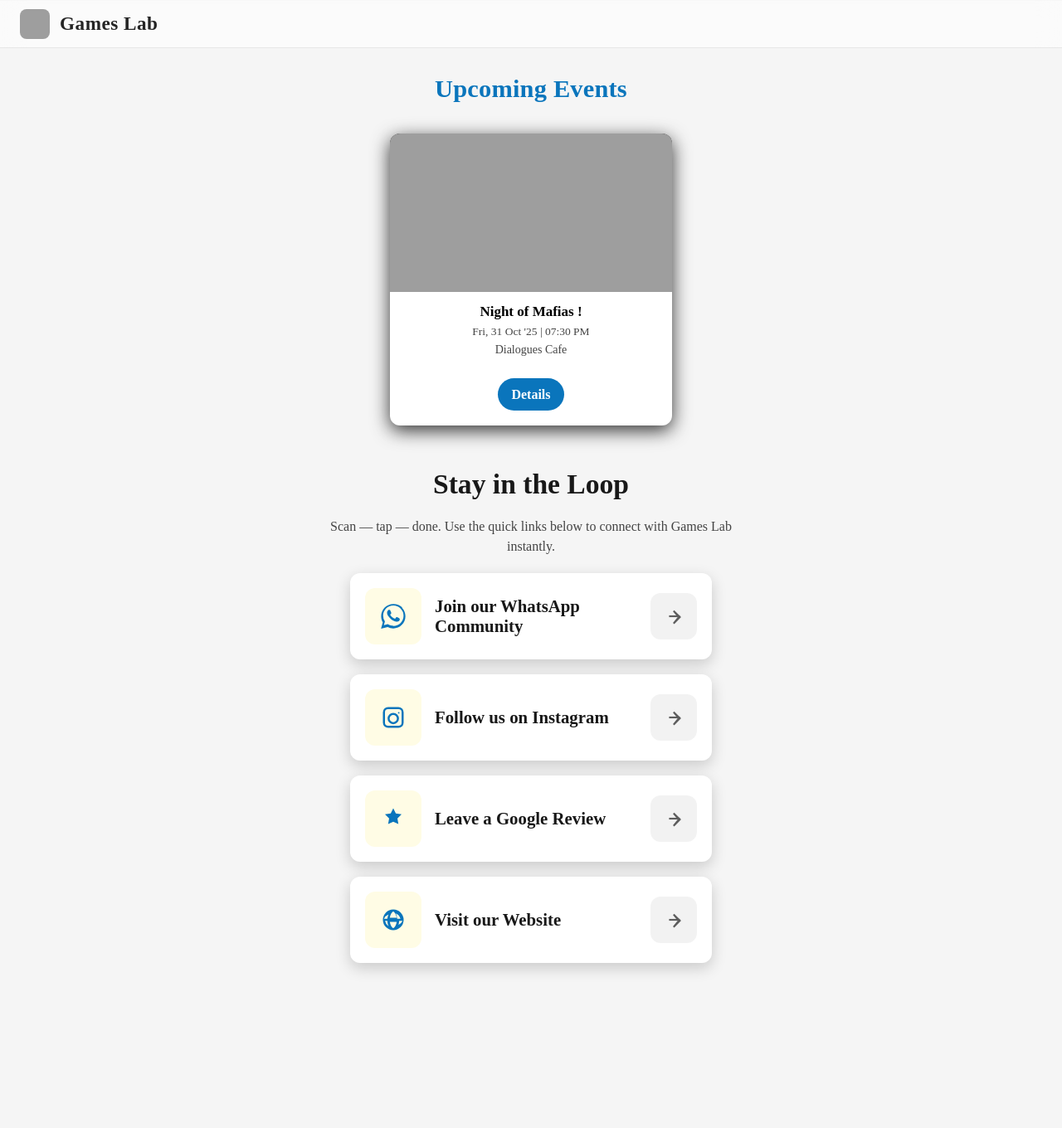
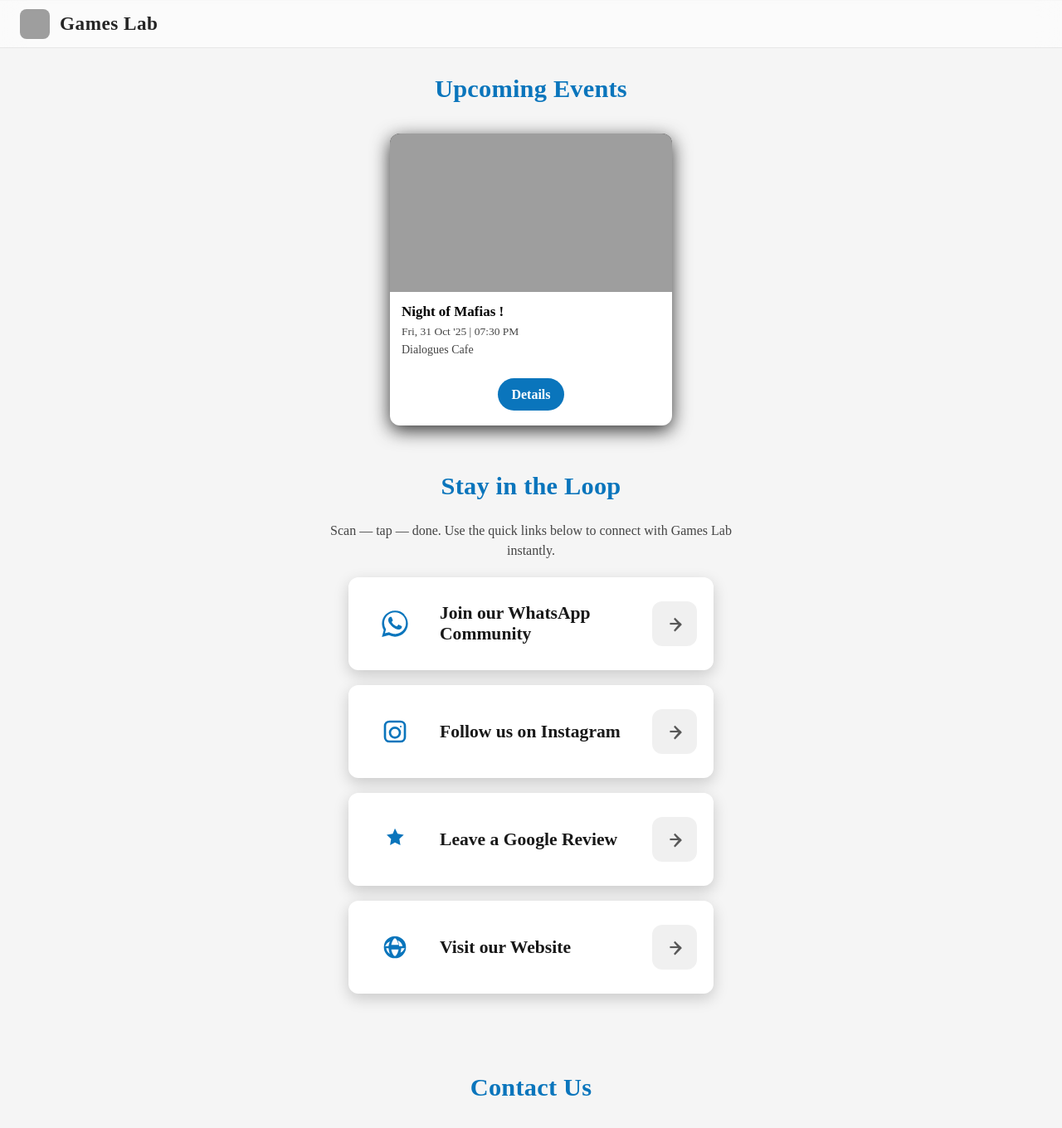
Before and after one commit to gameslabbangalore-maker/website, a Jekyll site: the page built from qr-landing.html, in a window 1280 px wide and 1400 px high. Shown: the top 1360 px of the window at 83% size. Built offline with Jekyll 4.4.1, drawn with Linux system fonts in a browser that asks for light colours; some of the changed text lies outside the part shown; grey boxes are pictures that could not be loaded.

Commit message:
Polish QR landing quick links and add contact section

```diff
--- a/assets/css/qr-landing.css
+++ b/assets/css/qr-landing.css
@@ -5,10 +5,10 @@
 
 .qr-main{
   padding-top:32px;
-  padding-bottom:56px;
+  padding-bottom:64px;
   display:flex;
   flex-direction:column;
-  gap:52px;
+  gap:56px;
   align-items:center;
 }
 
@@ -18,7 +18,6 @@
   flex-direction:column;
   align-items:center;
   gap:18px;
-  text-align:center;
 }
 
 .qr-actions{
@@ -30,10 +29,7 @@
   text-align:center;
 }
 
-.qr-actions h2{
-  margin:0;
-  font-size:clamp(1.6rem,3.5vw,2.1rem);
-}
+.qr-actions .title{margin-bottom:4px;}
 
 .qr-actions-copy{
   margin:0;
@@ -43,25 +39,25 @@
 }
 
 .qr-action-row{
+  width:100%;
   display:flex;
   flex-direction:column;
+  align-items:center;
   gap:18px;
-  width:100%;
-  align-items:center;
 }
 
 .qr-action-card{
   width:90vw;
   max-width:400px;
-  padding:18px;
+  padding:clamp(14px,2.6vw,20px);
   border-radius:12px;
   background:var(--card);
   box-shadow:0 2px 8px rgba(0,0,0,.8);
   text-decoration:none;
-  color:inherit;
+  color:var(--text-main);
   display:flex;
   align-items:center;
-  gap:16px;
+  gap:clamp(12px,2.2vw,18px);
   backdrop-filter:blur(14px);
   -webkit-backdrop-filter:blur(14px);
   transition:transform .18s ease, box-shadow .18s ease;
@@ -78,11 +74,11 @@
   outline-offset:3px;
 }
 
-.qr-action-media{
-  width:68px;
-  height:68px;
-  border-radius:12px;
-  background:rgba(252,224,41,.12);
+.qr-action-icon{
+  width:clamp(56px,16vw,72px);
+  height:clamp(56px,16vw,72px);
+  border-radius:10px;
+  background:rgba(255,255,255,.08);
   display:flex;
   align-items:center;
   justify-content:center;
@@ -90,22 +86,22 @@
   flex-shrink:0;
 }
 
-.qr-action-media svg{
-  width:30px;
-  height:30px;
+.qr-action-icon svg{
+  width:clamp(26px,7vw,32px);
+  height:clamp(26px,7vw,32px);
   display:block;
 }
 
 .qr-action-label{
   font-weight:800;
-  font-size:clamp(1.05rem,2.4vw,1.3rem);
+  font-size:clamp(1.05rem,2.4vw,1.35rem);
   text-align:left;
   flex:1 1 auto;
 }
 
 .qr-action-arrow{
-  width:56px;
-  height:56px;
+  width:clamp(42px,12vw,54px);
+  height:clamp(42px,12vw,54px);
   border-radius:12px;
   background:rgba(255,255,255,.08);
   display:flex;
@@ -116,17 +112,17 @@
 }
 
 .qr-action-arrow svg{
-  width:26px;
-  height:26px;
+  width:clamp(22px,6.4vw,26px);
+  height:clamp(22px,6.4vw,26px);
   display:block;
   transform:translateX(2px);
-  opacity:.85;
+  opacity:.88;
 }
 
 .qr-empty-card{
   width:90vw;
   max-width:400px;
-  padding:20px 22px;
+  padding:22px clamp(18px,3vw,26px);
   border-radius:12px;
   background:var(--card);
   box-shadow:0 2px 8px rgba(0,0,0,.8);
@@ -140,7 +136,7 @@
 
 .qr-empty-card h3{
   margin:0;
-  font-size:1.35rem;
+  font-size:1.3rem;
 }
 
 .qr-empty-card p{
@@ -151,16 +147,12 @@
 
 @media (max-width:768px){
   .qr-main{
-    padding-top:24px;
-    gap:42px;
+    padding-top:26px;
+    gap:48px;
   }
 
   .qr-actions-copy{
     font-size:.95rem;
-  }
-
-  .qr-action-card{
-    padding:16px;
   }
 }
 
@@ -171,6 +163,6 @@
   }
 
   .qr-action-arrow{
-    background:rgba(0,0,0,.05);
+    background:rgba(0,0,0,.06);
   }
 }
--- a/qr-landing.html
+++ b/qr-landing.html
@@ -39,7 +39,9 @@
     </section>
 
     <section class="qr-actions" aria-labelledby="qr-actions-title">
-      <h2 id="qr-actions-title">Stay in the Loop</h2>
+      <div class="title">
+        <h2 id="qr-actions-title">Stay in the Loop</h2>
+      </div>
       <p class="qr-actions-copy">Scan &mdash; tap &mdash; done. Use the quick links below to connect with Games Lab instantly.</p>
       <div class="qr-action-row">
         {% for link in page.action_links %}
@@ -50,14 +52,14 @@
             {% assign final_href = href | relative_url %}
           {% endif %}
           <a class="qr-action-card" href="{{ final_href }}"{% if link.external %} target="_blank" rel="noopener"{% endif %}>
-            <span class="qr-action-media" aria-hidden="true">
+            <span class="qr-action-icon" aria-hidden="true">
               {% case link.icon %}
                 {% when 'whatsapp' %}
-                  <svg viewBox="0 0 24 24" aria-hidden="true"><path fill="currentColor" d="M20.52 3.48A11.8 11.8 0 0 0 12.01.2C5.55.2.3 5.43.3 11.9c0 2.08.55 4.11 1.6 5.9L.2 24l6.36-1.65a11.7 11.7 0 0 0 5.45 1.38h.01c6.47 0 11.7-5.23 11.7-11.7 0-3.12-1.2-6.06-3.2-8.04ZM12.02 21.2h-.01c-1.74 0-3.45-.46-4.95-1.32l-.35-.2-3.77.98 1.01-3.67-.23-.38a9.79 9.79 0 0 1-1.5-5.12c0-5.42 4.42-9.83 9.85-9.83 2.63 0 5.1 1.03 6.96 2.9a9.76 9.76 0 0 1 2.89 6.95c0 5.42-4.42 9.83-9.85 9.83Zm5.6-7.33c-.3-.15-1.78-.88-2.06-.98-.28-.1-.48-.15-.68.15-.2.3-.78.98-.95 1.18-.17.2-.35.22-.65.07-.3-.15-1.28-.47-2.44-1.5-.9-.77-1.5-1.72-1.67-2.01-.17-.3-.02-.46.13-.61.14-.14.3-.35.45-.52.15-.17.2-.3.3-.5.1-.2.05-.38-.02-.53-.07-.15-.68-1.62-.93-2.22-.24-.58-.49-.5-.68-.5l-.58-.01c-.2 0-.52.07-.8.38s-1.05 1.03-1.05 2.5 1.08 2.9 1.23 3.11c.15.2 2.12 3.24 5.14 4.55.72.31 1.29.5 1.74.64.73.23 1.4.2 1.93.12.59-.09 1.78-.73 2.03-1.44.25-.71.25-1.3.17-1.43-.07-.13-.27-.2-.57-.35Z"/></svg>
+                  <svg viewBox="0 0 24 24" aria-hidden="true"><path fill="currentColor" d="M20.52 3.48A11.8 11.8 0 0 0 12.01.2C5.55.2.3 5.43.3 11.9c0 2.08.55 4.11 1.6 5.9L.2 24l6.36-1.65a11.7 11.7 0 0 0 5.45 1.38h.01c6.47 0 11.7-5.23 11.7-11.7 0-3.12-1.22-6.06-3.2-8.04ZM12.02 21.2h-.01c-1.74 0-3.45-.46-4.95-1.32l-.35-.2-3.77.98 1.01-3.67-.23-.38a9.79 9.79 0 0 1-1.5-5.12c0-5.42 4.42-9.83 9.85-9.83 2.63 0 5.1 1.03 6.96 2.9a9.76 9.76 0 0 1 2.89 6.95c0 5.42-4.42 9.83-9.85 9.83Zm5.6-7.33c-.3-.15-1.78-.88-2.06-.98-.28-.1-.48-.15-.68.15-.2.3-.78.98-.95 1.18-.17.2-.35.22-.65.07-.3-.15-1.28-.47-2.44-1.5-.9-.77-1.5-1.72-1.67-2.01-.17-.3-.02-.46.13-.61.14-.14.3-.35.45-.52.15-.17.2-.3.3-.5.1-.2.05-.38-.02-.53-.07-.15-.68-1.62-.93-2.22-.24-.58-.49-.5-.68-.5l-.58-.01c-.2 0-.52.07-.8.38s-1.05 1.03-1.05 2.5 1.08 2.9 1.23 3.11c.15.2 2.12 3.24 5.14 4.55.72.31 1.29.5 1.74.64.73.23 1.4.2 1.93.12.59-.09 1.78-.73 2.03-1.44.25-.71.25-1.3.17-1.43-.07-.13-.27-.2-.57-.35Z"/></svg>
                 {% when 'instagram' %}
                   <svg viewBox="0 0 24 24" aria-hidden="true"><path fill="currentColor" d="M7 2h10a5 5 0 0 1 5 5v10a5 5 0 0 1-5 5H7a5 5 0 0 1-5-5V7a5 5 0 0 1 5-5Zm0 2a3 3 0 0 0-3 3v10a3 3 0 0 0 3 3h10a3 3 0 0 0 3-3V7a3 3 0 0 0-3-3H7Zm5 3.5A5.5 5.5 0 1 1 6.5 13 5.5 5.5 0 0 1 12 7.5Zm0 2A3.5 3.5 0 1 0 15.5 13 3.5 3.5 0 0 0 12 9.5Zm5.25-2.75a.75.75 0 1 1-.75.75.75.75 0 0 1 .75-.75Z"/></svg>
                 {% when 'review' %}
-                  <svg viewBox="0 0 24 24" aria-hidden="true"><path fill="currentColor" d="m12 2 2.47 5 5.53.8-4 3.9.94 5.5L12 14.9 7.06 17.2l.94-5.5-4-3.9 5.53-.8Z"/></svg>
+                  <svg viewBox="0 0 24 24" aria-hidden="true"><path fill="currentColor" d="m12 2 2.47 5 5.53.8-4 3.9.94 5.5L12 14.9l-4.41 2.3.94-5.5-4-3.9 5.53-.8Z"/></svg>
                 {% when 'website' %}
                   <svg viewBox="0 0 24 24" aria-hidden="true"><path fill="currentColor" d="M12 2a10 10 0 1 0 10 10A10 10 0 0 0 12 2Zm6.93 9h-3.16a16.9 16.9 0 0 0-1.22-5.19A8.04 8.04 0 0 1 18.93 11ZM12 4c.86 0 2.64 2.26 3.29 6H8.71C9.36 6.26 11.14 4 12 4ZM7.45 6.81A16.9 16.9 0 0 0 6.23 11H3.07a8.04 8.04 0 0 1 4.38-4.19ZM4.07 13h2.16a16.9 16.9 0 0 0 1.22 5.19A8.04 8.04 0 0 1 4.07 13Zm7.93 7c-.86 0-2.64-2.26-3.29-6h6.58c-.65 3.74-2.43 6-3.29 6Zm4.55-1.81A16.9 16.9 0 0 0 17.77 13h3.16a8.04 8.04 0 0 1-4.38 4.19Z"/></svg>
                 {% else %}
@@ -66,12 +68,14 @@
             </span>
             <span class="qr-action-label">{{ link.label }}</span>
             <span class="qr-action-arrow" aria-hidden="true">
-              <svg viewBox="0 0 24 24"><path fill="currentColor" d="m9.29 6.71 1.42-1.42L18.42 13l-7.71 7.71-1.42-1.42L14.58 13z"/><path fill="currentColor" d="M5 11h12v2H5z"/></svg>
+              <svg viewBox="0 0 24 24"><path fill="currentColor" d="M9.29 6.71 10.71 5.3 18.42 13l-7.71 7.71-1.42-1.42L14.58 13Z"/><path fill="currentColor" d="M5 11h12v2H5z"/></svg>
             </span>
           </a>
         {% endfor %}
       </div>
     </section>
+
+    {% include contact.html %}
   </main>
 
   <script>
```
